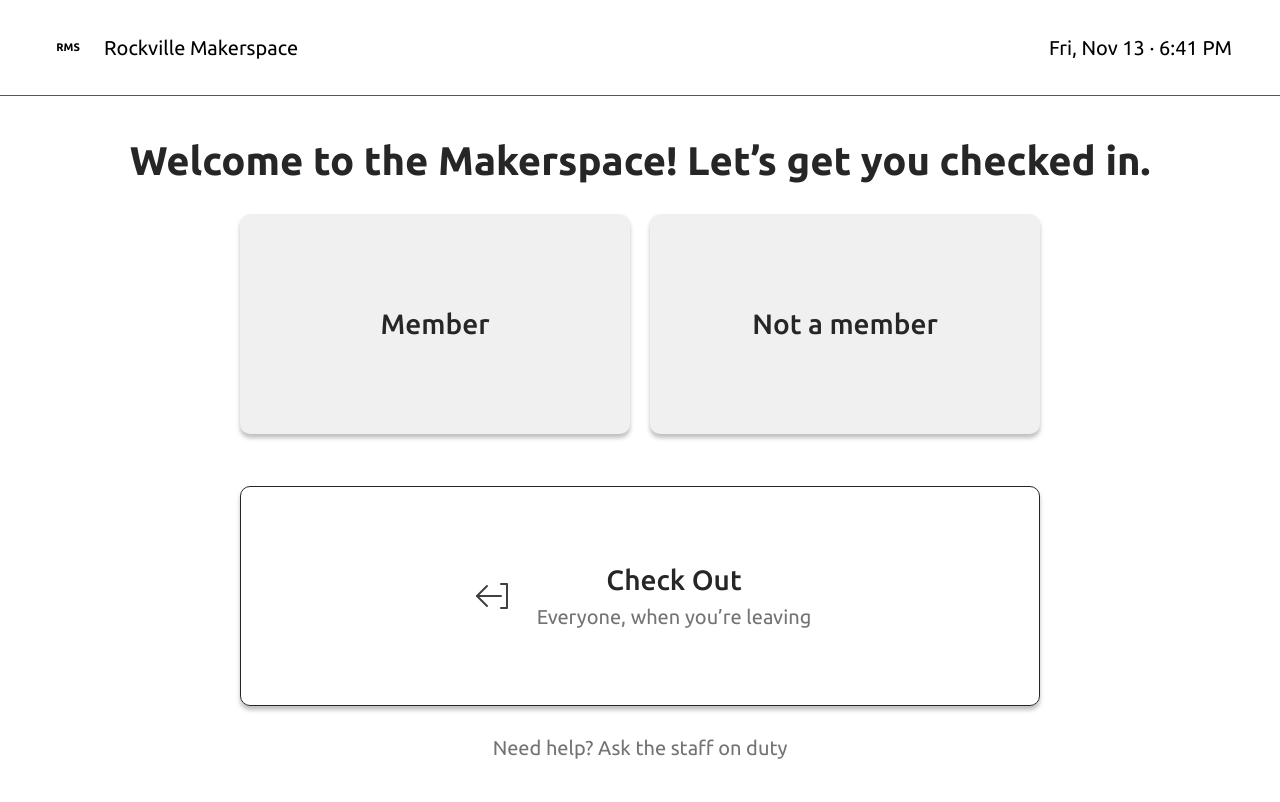
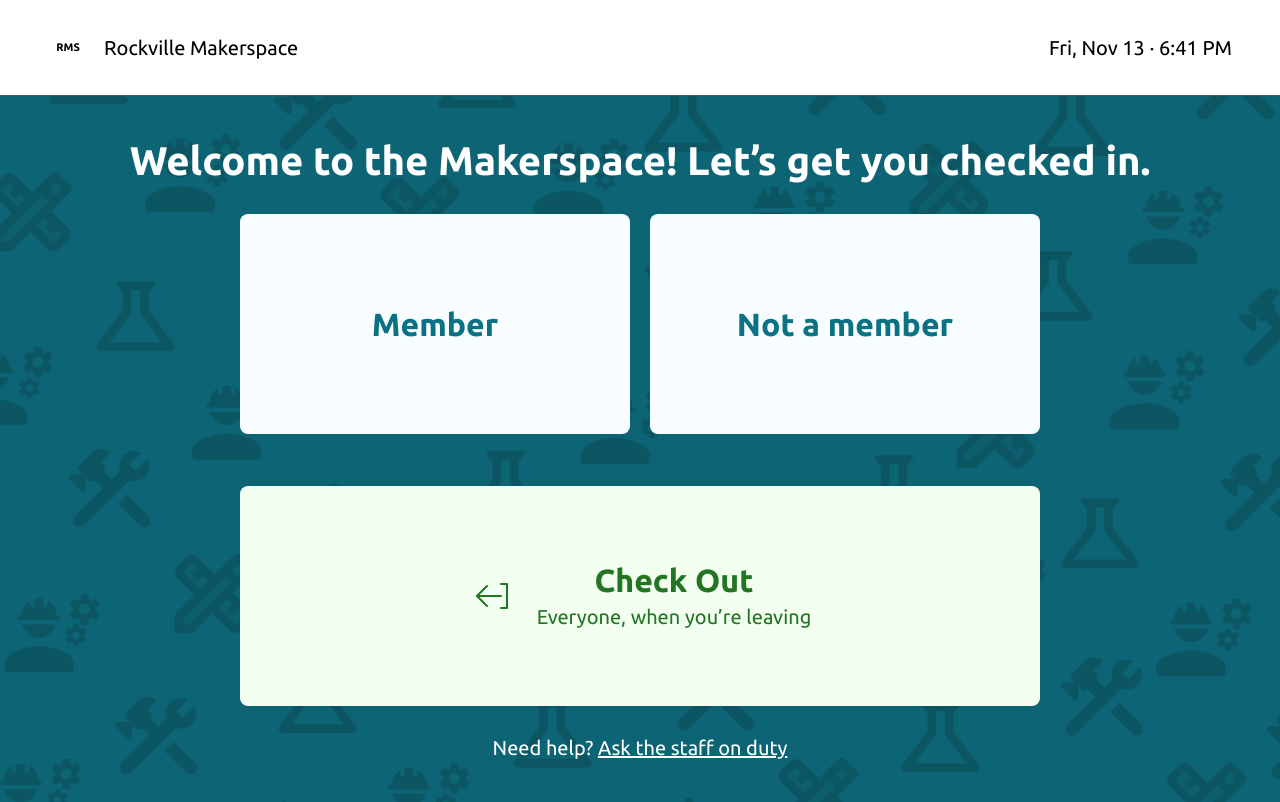
Before and after one commit to Hack4Impact-UMD/rockville-makerspace, a React (Vite) app in the folder packages/frontend/: page / in a window 1280 px wide. Built offline with nearby package versions, Linux system fonts and the light colour scheme; no server answers.

Commit message:
Style home page to match Figma

```diff
--- a/packages/frontend/src/components/ui/OptionButton.tsx
+++ b/packages/frontend/src/components/ui/OptionButton.tsx
@@ -3,9 +3,8 @@ import type { ButtonHTMLAttributes, ReactNode } from "react";
 type Variant = "filled" | "outlined";
 
 const variantClasses: Record<Variant, string> = {
-  filled: "bg-[#f0f0f0] hover:bg-[#e6e6e6]",
-  outlined:
-    "bg-white outline-1 outline-offset-[-1px] outline-neutral-800 hover:bg-zinc-50",
+  filled: "bg-[#F8FEFF] text-[#0B7285] hover:bg-white",
+  outlined: "bg-[#F2FFF0] text-dark-green hover:bg-[#E8FFE4]",
 };
 
 interface OptionButtonProps extends Omit<
@@ -32,15 +31,13 @@ export function OptionButton({
   return (
     <button
       type="button"
-      className={`flex h-[220px] w-full cursor-pointer items-center justify-center gap-5 rounded-[10px] text-center text-neutral-800 shadow-[0_4px_4px_rgba(0,0,0,0.25)] focus-visible:outline-2 focus-visible:outline-offset-2 focus-visible:outline-cyan-600 ${variantClasses[variant]} ${className}`}
+      className={`flex h-[220px] w-full cursor-pointer items-center justify-center gap-5 rounded-lg text-center focus-visible:outline-2 focus-visible:outline-offset-2 focus-visible:outline-cyan-600 ${variantClasses[variant]} ${className}`}
       {...props}
     >
       {icon}
       <span className="flex flex-col gap-1">
-        <span className="text-[28px] leading-[38px] font-medium">{title}</span>
-        {description ? (
-          <span className="text-xl text-neutral-500">{description}</span>
-        ) : null}
+        <span className="text-[32px] leading-[38px] font-bold">{title}</span>
+        {description ? <span className="text-xl">{description}</span> : null}
       </span>
     </button>
   );
--- a/packages/frontend/src/routes/index.tsx
+++ b/packages/frontend/src/routes/index.tsx
@@ -2,7 +2,6 @@ import { createFileRoute, useNavigate } from "@tanstack/react-router";
 import { OptionButton } from "@frontend/components/ui/OptionButton.tsx";
 
 export const Route = createFileRoute("/")({
-  staticData: { background: "none" },
   component: Home,
 });
 
@@ -10,7 +9,7 @@ function Home() {
   const navigate = useNavigate();
 
   return (
-    <div className="flex flex-1 flex-col items-center gap-7 px-30 py-10 text-neutral-800">
+    <div className="flex flex-1 flex-col items-center gap-7 px-30 py-10 font-ubuntu text-white">
       <h1 className="text-center text-[40px] leading-tight font-bold">
         Welcome to the Makerspace! Let’s get you checked in.
       </h1>
@@ -37,7 +36,7 @@ function Home() {
               strokeWidth="1"
               strokeLinecap="round"
               strokeLinejoin="round"
-              className="size-12 shrink-0 text-neutral-700"
+              className="size-12 shrink-0 text-dark-green"
             >
               <path d="M4 12h12" />
               <path d="m9 7-5 5 5 5" />
@@ -47,8 +46,8 @@ function Home() {
         />
       </div>
 
-      <p className="text-xl text-neutral-500">
-        Need help? Ask the staff on duty
+      <p className="text-xl text-white">
+        Need help? <span className="underline">Ask the staff on duty</span>
       </p>
     </div>
   );
```
